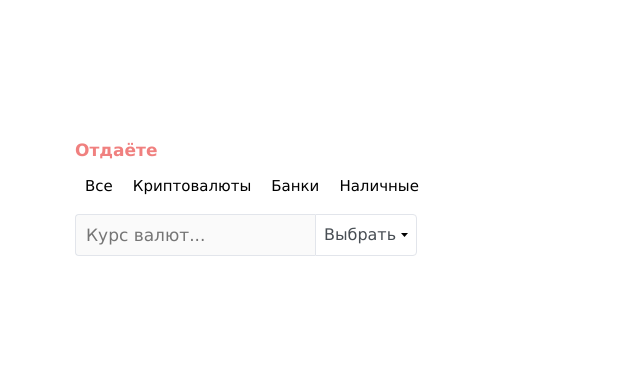
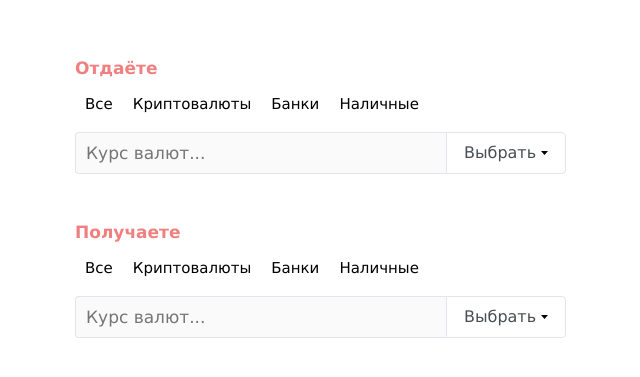
Before and after one commit to alyabev0/black-wall, a React (Create React App) app: page / in a window 1280 px wide. Shown: the part 211-588 px from the top of the page, without its empty margins (315-955 px from the left). Built offline with nearby package versions, Linux system fonts and the light colour scheme.

Commit message:
работа с абстракцией данных в компонентах Title и Dropdown

```diff
--- a/src/components/ConvertInput.jsx/ConvertInput.jsx
+++ b/src/components/ConvertInput.jsx/ConvertInput.jsx
@@ -5,7 +5,7 @@ import { Dropdown } from "../Dropdown/Dropdown.jsx"
 import { useSelector } from "react-redux"
 import { useState, useEffect } from "react"
 
-export const ConvertInput = () => {
+export const ConvertInput = (convertOption) => {
     let items = useSelector(state => state.data.directions)
     // useSelector(state => console.log(state))
 
@@ -16,7 +16,7 @@ export const ConvertInput = () => {
     return (
         <div className="convert-input">
             <Input placeholder={'Курс валют...'} />
-            <Dropdown items={items} />
+            <Dropdown items={items} convertOption={convertOption} />
         </div>
     )
 }
--- a/src/components/Dropdown/Dropdown.jsx
+++ b/src/components/Dropdown/Dropdown.jsx
@@ -10,10 +10,15 @@ const categories = {
     'cash': ['CASHUSD', 'CASHRUB']
 }
 
-export const Dropdown = ({ items }) => {
+export const Dropdown = ({ items, convertOption }) => {
     const [isListVisible, setIsListVisible] = useState(false)
-    const [currentValue, setCurrentValue] = useState('Выбрать')
-    const category = useSelector(state => state.filter.filterFrom)
+    const [currentValue, setCurrentValue] = useState('Выбрать');
+
+    const category = useSelector(state => state.filter[convertOption.convertOption])
+    console.log(category, convertOption.convertOption)
+    console.log(!categories[category].includes(currentValue), categories[category], currentValue)
+    if (!categories[category].includes(currentValue) && currentValue !== 'Выбрать') setCurrentValue('Выбрать')
+
     const dropdownButton = useRef(null)
 
     const changeBackgroundColor = e => {
@@ -61,7 +66,7 @@ export const Dropdown = ({ items }) => {
                             onMouseLeave={changeBackgroundColor}
                             onClick={() => itemClickHandler(filteredItem)}
                         >
-                            {filteredItem.code}
+                            {filteredItem.name}
                         </li>
                     ))
                     }
--- a/src/components/Dropdown/Dropdown.scss
+++ b/src/components/Dropdown/Dropdown.scss
@@ -5,7 +5,7 @@ $border-radius: 0 4px 4px 0;
 
 .dropdown {
   position: relative;
-  width: 102px;
+  width: 120px;
   box-sizing: border-box;
   color: $text-color;
   border: $border;
@@ -43,9 +43,12 @@ $border-radius: 0 4px 4px 0;
   display: flex;
   flex-direction: column;
   width: 100%;
+  max-height: 200px;
   border: $border;
   border-radius: 0 0 4px 4px;
   overflow: auto;
+  z-index: 999;
+  background-color: white;
 }
 
 .dropdown-item {
--- a/src/components/Input/Input.scss
+++ b/src/components/Input/Input.scss
@@ -6,6 +6,7 @@
   color: $text-color;
   border-radius: 4px 0 0 4px;
   font-size: 17px;
+  width: 350px;
   padding: 10px;
   outline: 0;
 }
--- a/src/components/MainForm/MainForm.jsx
+++ b/src/components/MainForm/MainForm.jsx
@@ -5,8 +5,14 @@ import "./MainForm.scss"
 export const MainForm = () => {
     return (
         <div className="main-form">
-            <Title header={'Отдаёте'} />
-            <ConvertInput />
+            <div className="convert-from">
+                <Title header={'Отдаёте'} />
+                <ConvertInput convertOption={'filterFrom'} />
+            </div>
+            <div className="convert-to">
+                <Title header={'Получаете'} />
+                <ConvertInput convertOption={'filterTo'} />
+            </div>
         </div>
     )
 }
--- a/src/components/MainForm/MainForm.scss
+++ b/src/components/MainForm/MainForm.scss
@@ -2,3 +2,7 @@
   display: flex;
   flex-direction: column;
 }
+
+.convert-to {
+  margin-top: 30px;
+}
--- a/src/components/Title/Title.jsx
+++ b/src/components/Title/Title.jsx
@@ -1,14 +1,33 @@
 import "./Title.scss"
-import { useState } from "react"
+import { useReducer, useState } from "react"
 import { changeFilterFrom } from "../../store/filterSlice"
 import { useDispatch, useSelector } from "react-redux";
 
-export const Title = ({ header }) => {
+export const Title = ({ header, convertOption }) => {
     const dispatch = useDispatch()
 
+    const changeFilterStyles = (prevState, action) => {
+        action.payload.style.backgroundColor = "#f0807f"
+        action.payload.style.color = "white"
+        if (prevState !== action.payload && prevState !== null) {
+            prevState.style.backgroundColor = ""
+            prevState.style.color = ""
+        }
+        return action.payload
+    }
+
+    const [currentFilter, dispatchCurrentFilter] = useReducer(changeFilterStyles, null)
+
     const clickHandler = (e) => {
-        dispatch(changeFilterFrom(e.target.id))
+        if (convertOption.convertOption === 'filterFrom') {
+            dispatch(changeFilterFrom(e.target.id))
+        } else if (convertOption.convertOption === 'filterTo') {
+            // dispatch(changeFilterFrom(e.target.id))
+        }
+
+        dispatchCurrentFilter({ type: 'changeFilter', payload: e.target })
     }
+
     return (
         <div className="title-container">
             <div className="title-header">{header}</div>
--- a/src/store/filterSlice.js
+++ b/src/store/filterSlice.js
@@ -4,7 +4,7 @@ const filterSlice = createSlice({
   name: "filters",
   initialState: {
     filterFrom: "all",
-    filterTo: "",
+    filterTo: "all",
   },
   reducers: {
     changeFilterFrom(state, action) {
```
